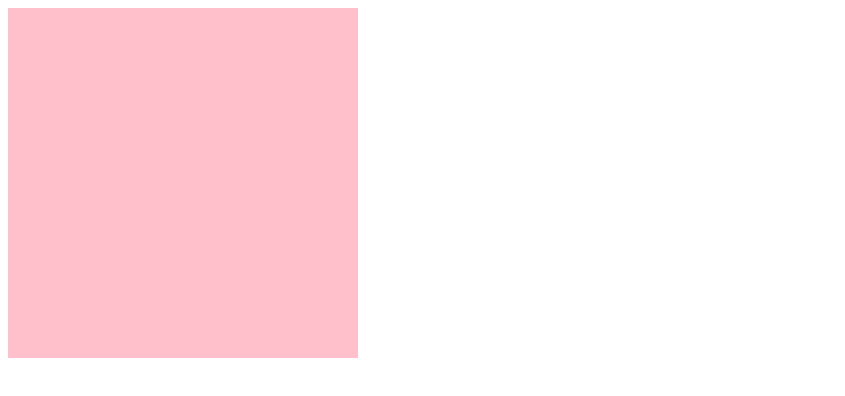
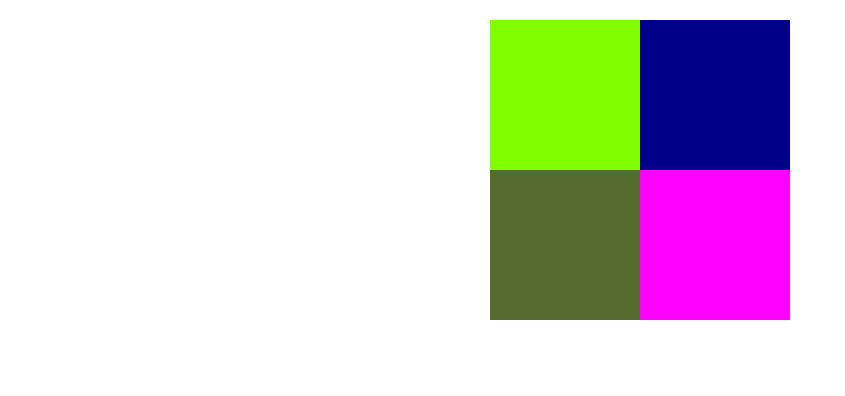
Before and after one commit to m22104416/heimamianmian, a plain HTML site: page 新文字文件.html in a window 1280 px wide. Shown: the whole page, without its empty margins (0-845 px from the left). Drawn offline with Linux system fonts and the light colour scheme.

Commit message:
add pages

```diff
--- a/新文字文件.html
+++ b/新文字文件.html
@@ -1,18 +1,61 @@
 <!DOCTYPE html>
 <html lang="en">
+
 <head>
     <meta charset="UTF-8">
     <meta name="viewport" content="width=device-width, initial-scale=1.0">
     <title>Document</title>
     <style>
-        div {
-            width: 350px;
-            height: 350px;
-            background-color: pink;
+        .clearfix::after {
+            content: "";
+            clear: both;
+            display: table;
+        }
+
+        .content {
+            width: 300px;
+            height: 300px;
+            margin: 20px auto;
+        }
+
+        .one {
+            width: 150px;
+            height: 150px;
+            background-color: chartreuse;
+            float: left;
+        }
+
+        .two {
+            width: 150px;
+            height: 150px;
+            background-color: darkblue;
+            float: left;
+        }
+
+        .three {
+            width: 150px;
+            height: 150px;
+            background-color:darkolivegreen;
+            float: left;
+        }
+
+        .four {
+            width: 150px;
+            height: 150px;
+            background-color:magenta;
+            float: left;
         }
     </style>
 </head>
+
 <body>
-    <div></div>
+    <div class="content">
+        <div class="one"></div>
+        <div class="two"></div>
+        <div class="three"></div>
+        <div class="four"></div>
+    </div>
+
 </body>
+
 </html>
```
